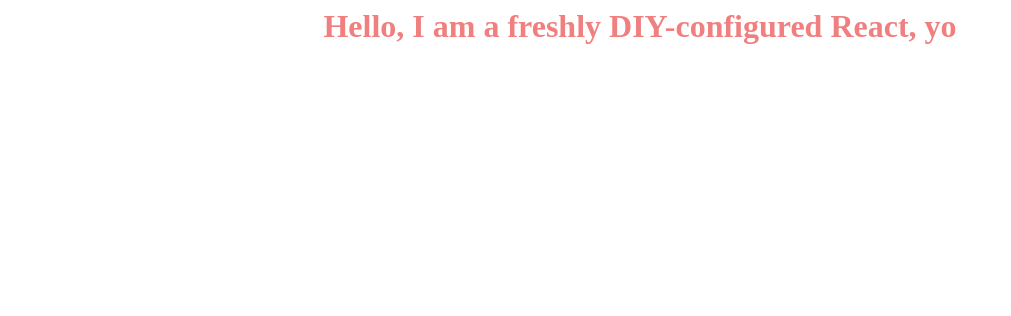
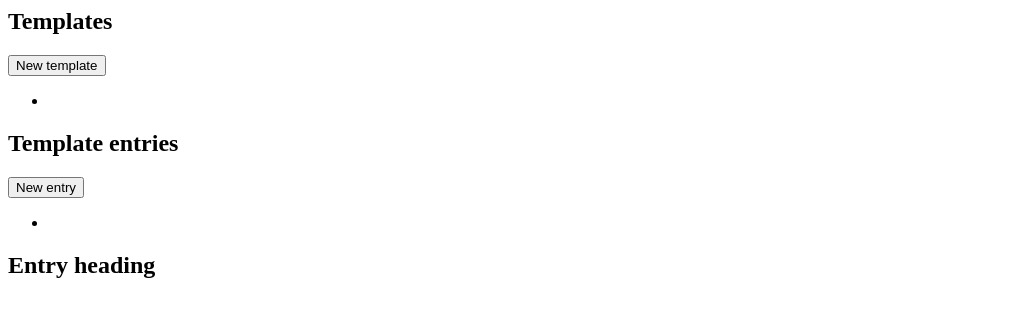
Before and after one commit to subelta/daysave, a React app in the folder frontend/: page / in a window 1280 px wide. Shown: the top 316 px of the page, without its empty margins (0-1011 px from the left). Built offline with nearby package versions, Linux system fonts and the light colour scheme.

Commit message:
simple structure of three columns with correct tags

```diff
--- a/frontend/public/index.html
+++ b/frontend/public/index.html
@@ -6,9 +6,9 @@
     </head>
 
     <body>
-    <div id="root"></div>
-    <noscript>
-        You need to enable JavaScript to run this app.
-    </noscript>
+        <main id="root"></main>
+        <noscript>
+            You need to enable JavaScript to run this app.
+        </noscript>
     </body>
 </html>
--- a/frontend/src/components/App/App.tsx
+++ b/frontend/src/components/App/App.tsx
@@ -8,8 +8,39 @@ interface AppProps {
 export const App = React.memo<AppProps>(props => {
 
     return (
-        <div className={styles.app}>
-            <h1>Hello, I am a freshly DIY-configured React, {props.text}</h1>
-        </div>
+        <>
+            <section>
+                <div className={'account'}></div>
+                <section className={'templates'}>
+                    <div>
+                        {/*TODO h1 or h2*/}
+                        <h2>Templates</h2>
+                        <button className={'new-template'}>New template</button>
+                    </div>
+                    <ul className={'templates-list'}>
+                        <li className={'template'}></li>
+                    </ul>
+                </section>
+            </section>
+
+            <section className={'entries'}>
+                <div>
+                    {/*TODO h1 or h2*/}
+                    <h2>Template entries</h2>
+                    <button className={'new-entry'}>New entry</button>
+                </div>
+                <ul className={'entries-list'}>
+                    <li className={'entry'}>
+                        <article></article>
+                    </li>
+                </ul>
+            </section>
+
+            <section>
+                <article className={'entry'}>
+                    <h2>Entry heading</h2>
+                </article>
+            </section>
+        </>
     )
 })
--- /dev/null
+++ b/frontend/src/index.css
@@ -0,0 +1,3 @@
+body {
+    margin: 0;
+}
```
